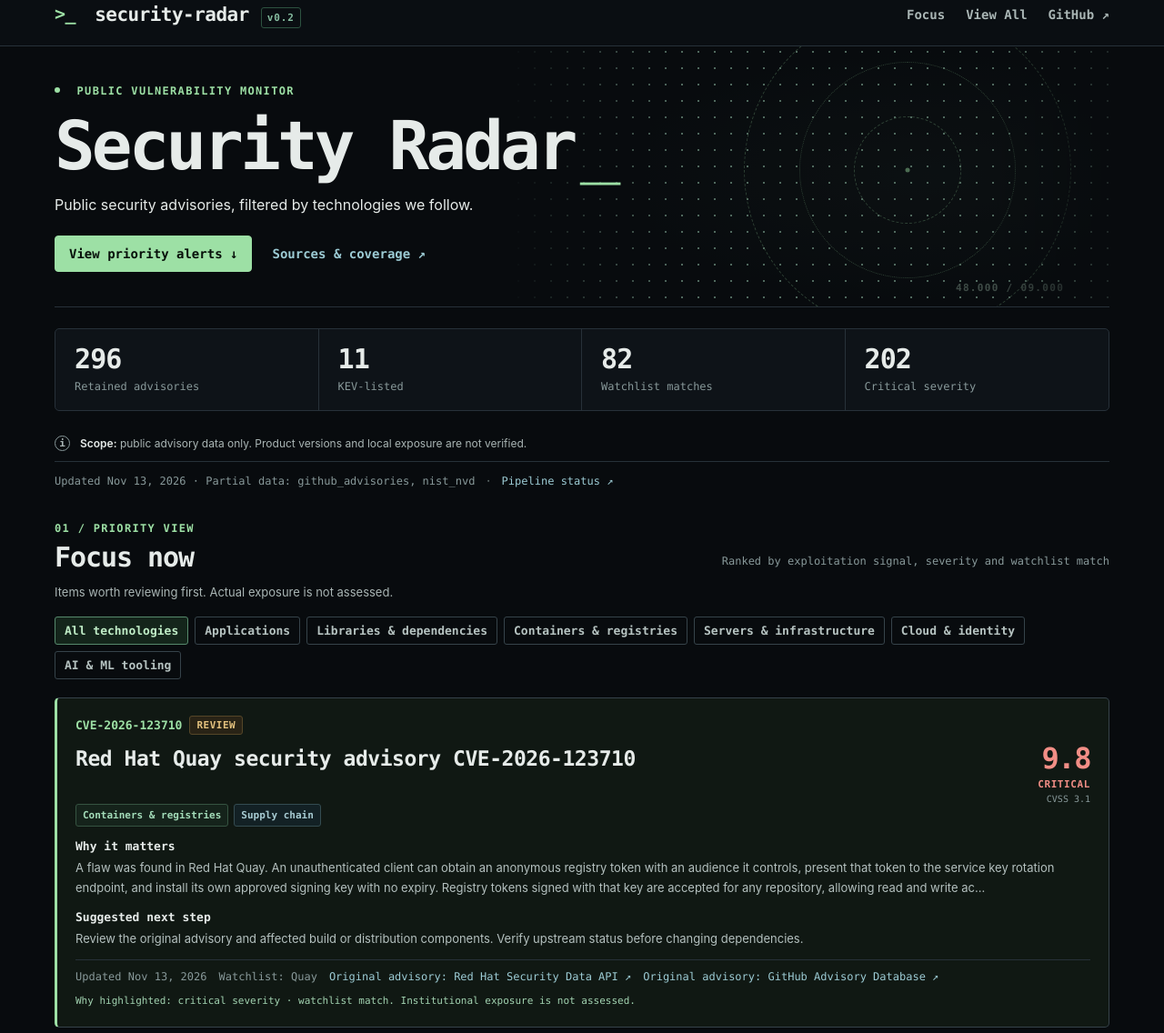
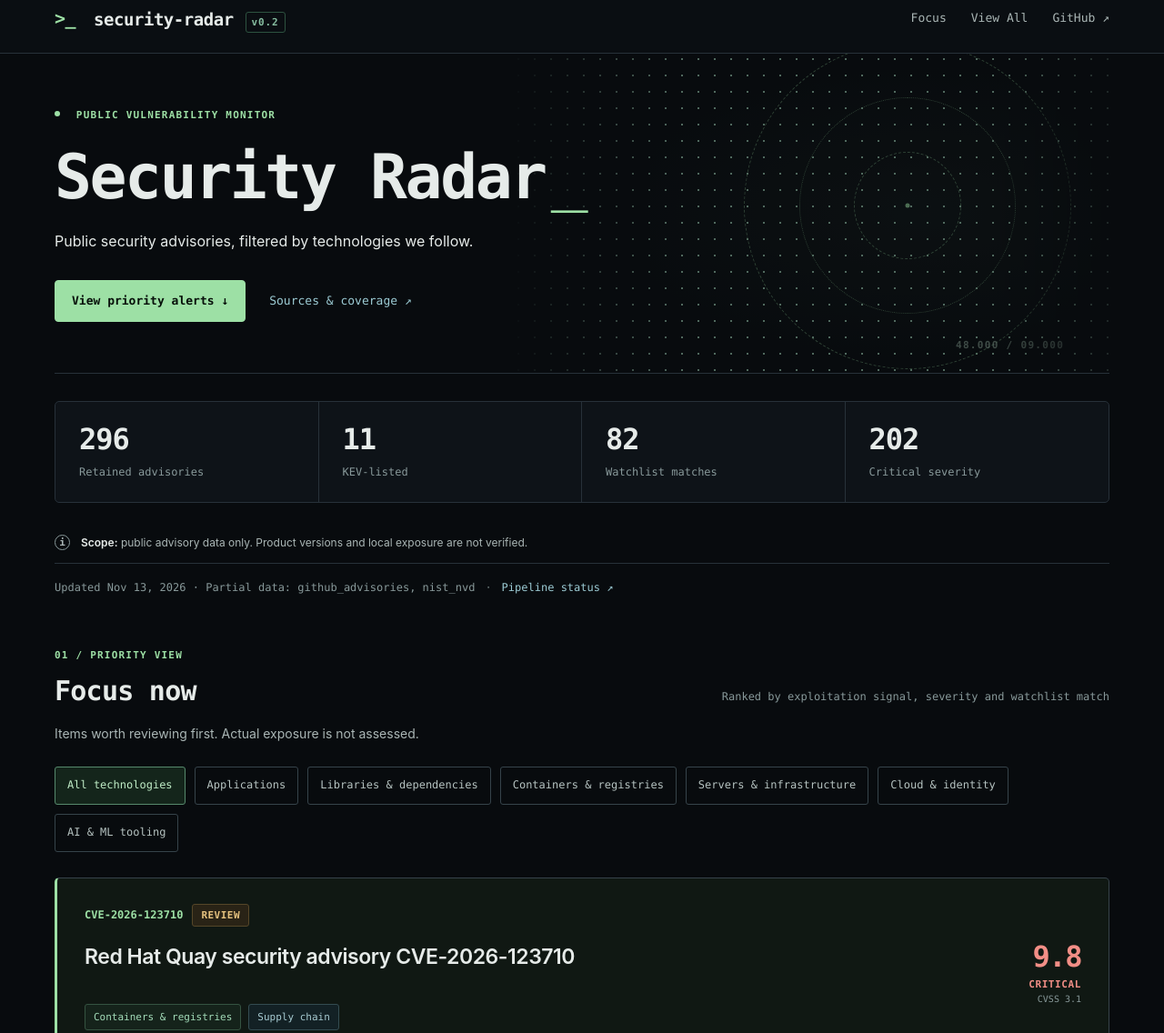
Before and after one commit to gu-ma/security-radar, a plain HTML site: page docs/index.html in a window 1280 px wide. Shown: the part 18-1154 px from the top of the page at 91% size. Drawn offline with Linux system fonts and the light colour scheme; a web font is replaced by a local one.

Commit message:
style: IBM Plex Mono with calmer headings and roomier advisory layout

```diff
--- a/docs/index.html
+++ b/docs/index.html
@@ -8,7 +8,7 @@
   <title>Security Radar | Public vulnerability monitor</title>
   <link rel="preconnect" href="https://fonts.googleapis.com">
   <link rel="preconnect" href="https://fonts.gstatic.com" crossorigin>
-  <link href="https://fonts.googleapis.com/css2?family=Ubuntu+Sans+Mono:wght@400;500;600;700;800&display=swap" rel="stylesheet">
+  <link href="https://fonts.googleapis.com/css2?family=IBM+Plex+Mono:wght@400;500;600;700&display=swap" rel="stylesheet">
   <link rel="stylesheet" href="./styles.css">
   <link rel="alternate" type="application/rss+xml" title="Security Radar RSS" href="./rss.xml">
   <link rel="alternate" type="application/atom+xml" title="Security Radar Atom" href="./atom.xml">
--- a/docs/styles.css
+++ b/docs/styles.css
@@ -1,6 +1,6 @@
 
 /* Security Radar / terminal console skin
-   Type: Ubuntu Sans Mono for identity and controls, system sans for long reading.
+   Type: IBM Plex Mono for identity and controls, system sans for long reading.
    Palette: near-black, graphite, muted phosphor green, cyan, amber and red.
    Visuals: CSS only. No images, canvas, JS effects, or decorative dependencies. */
 :root {
@@ -44,9 +44,9 @@ select:focus-visible, summary:focus-visible {
   border-bottom: 1px solid var(--border);
   background: #0a0e12;
 }
-.nav { display: flex; align-items: center; justify-content: space-between; gap: 20px; min-height: 68px; }
+.nav { display: flex; align-items: center; justify-content: space-between; gap: 24px; min-height: 76px; }
 .brand {
-  color: var(--text); text-decoration: none; font: 700 21px/1 var(--mono);
+  color: var(--text); text-decoration: none; font: 600 19px/1.2 var(--mono);
   letter-spacing: -.025em; white-space: nowrap;
 }
 .brand:hover { color: var(--green); }
@@ -56,41 +56,41 @@ select:focus-visible, summary:focus-visible {
   color: #86bda0; margin-left: 13px; border: 1px solid #2d5240;
   border-radius: 3px; padding: 4px 6px;
 }
-.nav-links { display: flex; align-items: center; gap: 23px; }
+.nav-links { display: flex; align-items: center; gap: 27px; }
 .nav-links a {
-  text-decoration: none; color: var(--muted); font: 600 14px/1 var(--mono);
+  text-decoration: none; color: var(--muted); font: 500 13px/1.4 var(--mono);
 }
 .nav-links a:hover { color: var(--green); }
 .hero {
-  position: relative; isolation: isolate; min-height: 255px;
+  position: relative; isolation: isolate; min-height: 282px;
   border-bottom: 1px solid var(--border);
-  padding: 42px 0 38px; overflow: hidden;
+  padding: 60px 0 56px; overflow: hidden;
   display: flex; align-items: center;
 }
 .hero-content { position: relative; z-index: 2; max-width: 730px; }
 .eyebrow {
-  color: var(--green); font: 650 12px/1.25 var(--mono);
+  color: var(--green); font: 600 11px/1.5 var(--mono);
   letter-spacing: .11em; text-transform: uppercase;
 }
 .pulse { width: 6px; height: 6px; display: inline-block; background: var(--green); margin-right: 10px; vertical-align: 2px; border-radius: 50%; }
 .hero-label { color: var(--dim); margin-left: 6px; }
 h1, h2, h3, .metric, .archive-toggle, .stat-value { font-family: var(--mono); }
 .hero h1 {
-  font-size: clamp(47px, 5.8vw, 76px); line-height: .98;
-  letter-spacing: -.052em; margin: 17px 0 16px; font-weight: 700;
+  font-size: clamp(46px, 5.4vw, 68px); line-height: 1.15;
+  letter-spacing: -.035em; margin: 20px 0 18px; font-weight: 600;
 }
 .title-accent { color: var(--text); }
 .cursor { color: var(--green); font-weight: 400; margin-left: 6px; }
-.lead { font-size: 16px; line-height: 1.45; color: var(--text); margin: 0; max-width: 680px; }
+.lead { font-size: 16px; line-height: 1.65; color: var(--text); margin: 0; max-width: 680px; }
 .hero-note { margin: 7px 0 0; color: var(--muted); font-size: 13px; }
-.hero-actions { display: flex; flex-wrap: wrap; align-items: center; gap: 22px; margin-top: 22px; }
+.hero-actions { display: flex; flex-wrap: wrap; align-items: center; gap: 26px; margin-top: 30px; }
 .primary {
   text-decoration: none; color: #07100a; background: var(--green);
   border: 1px solid var(--green); border-radius: 4px;
-  font: 700 14px/1 var(--mono); padding: 12px 15px;
+  font: 600 13px/1.35 var(--mono); padding: 13px 18px;
 }
 .primary:hover { background: #c2efc5; border-color: #c2efc5; color: #07100a; }
-.secondary { text-decoration: none; color: var(--cyan); font: 600 14px/1 var(--mono); }
+.secondary { text-decoration: none; color: var(--cyan); font: 500 13px/1.5 var(--mono); }
 .secondary:hover { color: #d2edf2; }
 .hero-art {
   position: absolute; z-index: 0; inset: -40px -5% -40px 43%;
@@ -117,48 +117,48 @@ h1, h2, h3, .metric, .archive-toggle, .stat-value { font-family: var(--mono); }
 .stats {
   display: grid; grid-template-columns: repeat(4, minmax(0, 1fr));
   border: 1px solid var(--border); border-radius: 5px;
-  background: var(--surface); overflow: hidden; margin-top: 23px;
+  background: var(--surface); overflow: hidden; margin-top: 30px;
 }
-.stats article { padding: 17px 21px; border-right: 1px solid var(--border); min-width: 0; }
+.stats article { padding: 24px 26px; border-right: 1px solid var(--border); min-width: 0; }
 .stats article:last-child { border-right: 0; }
-.metric { font-size: 30px; font-weight: 700; letter-spacing: -.03em; line-height: 1.08; }
-.metric-label { color: var(--dim); font: 500 12px/1.3 var(--mono); margin-top: 7px; }
+.metric { font-size: 32px; font-weight: 600; letter-spacing: -.03em; line-height: 1.08; }
+.metric-label { color: var(--dim); font: 400 12px/1.5 var(--mono); margin-top: 10px; }
 .notice {
-  display: flex; gap: 11px; align-items: flex-start; margin-top: 17px;
-  padding: 10px 0; background: transparent; border: 0; border-radius: 0;
+  display: flex; gap: 12px; align-items: flex-start; margin-top: 22px;
+  padding: 13px 0; background: transparent; border: 0; border-radius: 0;
 }
 .notice p { margin: 0; color: var(--muted); font-size: 12px; line-height: 1.5; }
 .notice strong { color: var(--text); font-weight: 600; }
 .notice-icon {
   width: 17px; height: 17px; display: grid; place-items: center; flex: 0 0 auto;
   border: 1px solid var(--dim); border-radius: 50%; color: var(--muted);
-  font: 700 11px/1 var(--mono);
+  font: 600 11px/1.2 var(--mono);
 }
 .status-row {
   display: flex; flex-wrap: wrap; gap: 11px; align-items: center;
-  padding: 13px 0 0; border-top: 1px solid var(--border);
+  padding: 18px 0 0; border-top: 1px solid var(--border);
   color: var(--dim); font: 500 12px/1.4 var(--mono);
 }
 .status-row a { color: var(--cyan); text-decoration: none; }
 .status-row a:hover { text-decoration: underline; }
 .sep { color: #697775; }
-.focus { padding: 36px 0 30px; }
-.section-heading { display: flex; justify-content: space-between; align-items: flex-end; gap: 22px; }
-h2 { font-weight: 700; font-size: 30px; line-height: 1.1; letter-spacing: -.035em; margin: 7px 0 0; }
-.results { font: 500 12px/1.4 var(--mono); color: var(--dim); margin: 0 0 3px; }
-.focus-intro { margin: 12px 0 17px; color: var(--muted); font-size: 13px; }
-.category-tabs { display: flex; flex-wrap: wrap; gap: 7px; margin: 16px 0 20px; }
+.focus { padding: 58px 0 48px; }
+.section-heading { display: flex; justify-content: space-between; align-items: flex-end; gap: 26px; }
+h2 { font-weight: 600; font-size: 30px; line-height: 1.25; letter-spacing: -.025em; margin: 12px 0 0; }
+.results { font: 400 12px/1.6 var(--mono); color: var(--dim); margin: 0 0 3px; }
+.focus-intro { margin: 17px 0 25px; color: var(--muted); font-size: 14px; line-height: 1.6; }
+.category-tabs { display: flex; flex-wrap: wrap; gap: 10px; margin: 20px 0 28px; }
 .category-pill {
   border: 1px solid var(--border-strong); border-radius: 3px;
-  padding: 8px 10px; background: transparent; color: #b6c3c1;
-  font: 600 13px/1 var(--mono); cursor: pointer;
+  padding: 10px 13px; background: transparent; color: #b6c3c1;
+  font: 400 12px/1.65 var(--mono); cursor: pointer;
 }
 .category-pill.active { border-color: #56896c; color: #c0edc7; background: #14251b; }
 .category-pill:hover { border-color: #689d7e; color: var(--text); background: #14201b; }
-.spotlight-list { display: grid; grid-template-columns: repeat(2, minmax(0, 1fr)); gap: 12px; }
+.spotlight-list { display: grid; grid-template-columns: repeat(2, minmax(0, 1fr)); gap: 20px; }
 .advisory {
   min-width: 0; border: 1px solid var(--border); border-radius: 5px;
-  background: var(--surface); padding: 19px 20px; transition: border-color .16s, background .16s;
+  background: var(--surface); padding: 28px 30px; transition: border-color .16s, background .16s;
 }
 .advisory:hover { background: var(--surface-raised); border-color: #456154; }
 .spotlight-list .advisory { background: var(--surface); border-color: var(--border-strong); }
@@ -166,52 +166,52 @@ h2 { font-weight: 700; font-size: 30px; line-height: 1.1; letter-spacing: -.035e
   grid-column: 1 / -1; border-left: 3px solid var(--green);
   background: #101813;
 }
-.spotlight-list h3 { font-size: 19px; font-weight: 700; letter-spacing: -.02em; line-height: 1.3; }
+.spotlight-list h3 { font-size: 20px; font-weight: 600; letter-spacing: -.018em; line-height: 1.45; }
 .spotlight-list .advisory:first-child h3 { font-size: 23px; }
-.advisory-header { display: flex; align-items: center; gap: 8px; flex-wrap: wrap; margin-bottom: 12px; }
-.id { font: 700 13px/1.2 var(--mono); color: var(--green); }
+.advisory-header { display: flex; align-items: center; gap: 10px; flex-wrap: wrap; margin-bottom: 17px; }
+.id { font: 600 12px/1.4 var(--mono); color: var(--green); }
 .tag {
   border: 1px solid var(--border-strong); border-radius: 3px;
-  padding: 4px 7px; background: #182127; color: #afc2c8;
+  padding: 6px 9px; background: #182127; color: #afc2c8;
   text-transform: uppercase; letter-spacing: .045em; font: 700 11px/1 var(--mono);
 }
 .tag.investigate, .tag.exploited { color: var(--red); background: #291818; border-color: #583231; }
 .tag.review { color: var(--amber); background: #292316; border-color: #554628; }
 .tag.information { color: var(--cyan); background: #14252a; border-color: #315059; }
-.advisory-title-row { display: flex; align-items: flex-start; justify-content: space-between; gap: 17px; }
-.advisory-title-row h3 { margin: 0 0 11px; min-width: 0; flex: 1; }
-.cvss-box { flex: 0 0 86px; text-align: right; display: flex; align-items: flex-end; flex-direction: column; line-height: 1.06; }
-.cvss-number { color: var(--text); font: 700 32px/.92 var(--mono); letter-spacing: -.045em; font-variant-numeric: tabular-nums; }
+.advisory-title-row { display: flex; align-items: flex-start; justify-content: space-between; gap: 22px; }
+.advisory-title-row h3 { margin: 0 0 16px; min-width: 0; flex: 1; font-family: var(--sans); font-weight: 600; letter-spacing: -.02em; }
+.cvss-box { flex: 0 0 92px; text-align: right; display: flex; align-items: flex-end; flex-direction: column; line-height: 1.06; }
+.cvss-number { color: var(--text); font: 600 32px/1.05 var(--mono); letter-spacing: -.045em; font-variant-numeric: tabular-nums; }
 .cvss-severity { color: var(--muted); margin-top: 7px; letter-spacing: .055em; font: 700 11px/1 var(--mono); }
 .cvss-label { color: var(--dim); margin-top: 5px; font: 500 10px/1.1 var(--mono); }
 .cvss-box.critical .cvss-number, .cvss-box.critical .cvss-severity { color: var(--red); }
 .cvss-box.high .cvss-number, .cvss-box.high .cvss-severity { color: var(--amber); }
-.tag-cloud { display: flex; flex-wrap: wrap; gap: 6px; margin: 0 0 13px; }
-.category-tag, .topic-tag { font: 600 11px/1.2 var(--mono); padding: 5px 7px; border-radius: 3px; }
+.tag-cloud { display: flex; flex-wrap: wrap; gap: 8px; margin: 0 0 20px; }
+.category-tag, .topic-tag { font: 500 11px/1.4 var(--mono); padding: 6px 9px; border-radius: 3px; }
 .category-tag { color: #a3dcb9; border: 1px solid #355341; background: #15231b; }
 .topic-tag { color: #a7cbd2; border: 1px solid #344c51; background: #132125; }
 .advisory .description, .advisory p {
-  font-family: var(--sans); font-size: 13px; line-height: 1.62; color: #b4c0bf; margin: 0 0 11px;
+  font-family: var(--sans); font-size: 14px; line-height: 1.75; color: #c1cbca; margin: 0 0 15px;
 }
 .advisory .description { white-space: pre-line; }
-.card-subtitle { font: 700 13px/1.2 var(--mono); color: var(--text); margin: 14px 0 6px; }
+.card-subtitle { font: 600 12px/1.5 var(--mono); color: var(--text); margin: 23px 0 9px; }
 .metadata {
-  display: flex; gap: 13px; flex-wrap: wrap; padding-top: 10px; margin-top: 12px;
+  display: flex; gap: 12px 16px; flex-wrap: wrap; padding-top: 17px; margin-top: 19px;
   border-top: 1px solid var(--border); color: var(--dim);
   font: 500 12px/1.35 var(--mono);
 }
 .metadata a { color: var(--cyan); text-decoration: none; }
 .metadata a:hover { text-decoration: underline; }
 .spotlight-reason {
-  color: #a2d3b1 !important; font: 500 11px/1.5 var(--mono) !important;
-  margin-top: 11px !important; margin-bottom: 0 !important;
+  color: #a2d3b1 !important; font: 400 11px/1.65 var(--mono) !important;
+  margin-top: 15px !important; margin-bottom: 0 !important;
 }
-.focus-summary { color: var(--dim); font: 500 12px/1.4 var(--mono); margin: 14px 0 0; }
-.archive { margin-bottom: 66px; border: 1px solid var(--border); border-radius: 5px; background: var(--surface); }
+.focus-summary { color: var(--dim); font: 400 12px/1.6 var(--mono); margin: 20px 0 0; }
+.archive { margin-bottom: 78px; border: 1px solid var(--border); border-radius: 5px; background: var(--surface); }
 .archive-toggle {
   cursor: pointer; list-style: none; display: flex; flex-wrap: wrap; gap: 13px;
-  justify-content: space-between; align-items: center; padding: 18px 21px;
-  color: var(--text); font: 700 18px/1.25 var(--mono);
+  justify-content: space-between; align-items: center; padding: 24px 26px;
+  color: var(--text); font: 600 18px/1.35 var(--mono);
 }
 .archive-toggle::-webkit-details-marker { display: none; }
 .archive-toggle::before {
@@ -223,9 +223,9 @@ h2 { font-weight: 700; font-size: 30px; line-height: 1.1; letter-spacing: -.035e
 .archive-toggle:hover { background: var(--surface-hover); }
 .archive-hint { color: var(--dim); font: 500 12px/1.3 var(--mono); }
 .archive[open] .archive-toggle { border-bottom: 1px solid var(--border); }
-.archive .findings { padding: 25px 20px; }
+.archive .findings { padding: 32px 28px; }
 .findings { padding: 25px 0; }
-.archive .filters { display: grid; grid-template-columns: repeat(6, minmax(0, 1fr)); gap: 8px; margin: 20px 0 18px; }
+.archive .filters { display: grid; grid-template-columns: repeat(6, minmax(0, 1fr)); gap: 11px; margin: 25px 0 24px; }
 .archive .filters .searchbox { grid-column: 1 / -1; }
 input, select {
   width: 100%; min-width: 0; font: 500 13px/1.4 var(--mono);
@@ -237,7 +237,7 @@ input::placeholder { color: #829291; opacity: 1; }
 .searchbox { display: flex; position: relative; }
 .searchbox > span:not(.sr-only) { position: absolute; left: 12px; top: 8px; font-size: 20px; color: var(--dim); }
 .searchbox input { padding-left: 36px; }
-.advisory-list { display: grid; gap: 9px; }
+.advisory-list { display: grid; gap: 15px; }
 .empty { padding: 26px 18px; border: 1px dashed var(--border-strong); border-radius: 4px; color: var(--muted); text-align: center; font-size: 13px; }
 .load-more {
   display: block; margin: 20px auto 0; padding: 10px 18px;
@@ -299,3 +299,23 @@ input::placeholder { color: #829291; opacity: 1; }
   .nav-links { gap: 10px; }
   .nav-links a { font-size: 11px; }
 }
+
+/* Comfortable reading width in expanded investigations. */
+.spotlight-list .advisory:first-child .description { max-width: 88ch; }
+@media (max-width: 700px) {
+  .hero { padding: 44px 0 39px; min-height: 248px; }
+  .hero h1 { font-size: clamp(40px, 9vw, 57px); line-height: 1.16; }
+  .focus { padding: 44px 0 38px; }
+  .spotlight-list { gap: 15px; }
+  .advisory { padding: 23px 22px; }
+  .stats article { padding: 19px 18px; }
+  .category-tabs { gap: 8px; margin-bottom: 22px; }
+  .category-pill { padding: 9px 11px; }
+  .archive .findings { padding: 25px 20px; }
+}
+@media (max-width: 440px) {
+  .advisory { padding: 20px 18px; }
+  .advisory-title-row { gap: 12px; }
+  .cvss-box { flex-basis: 72px; }
+  .spotlight-list .advisory:first-child h3 { font-size: 21px; }
+}
```
Also changed, not shown: 1 other file.
